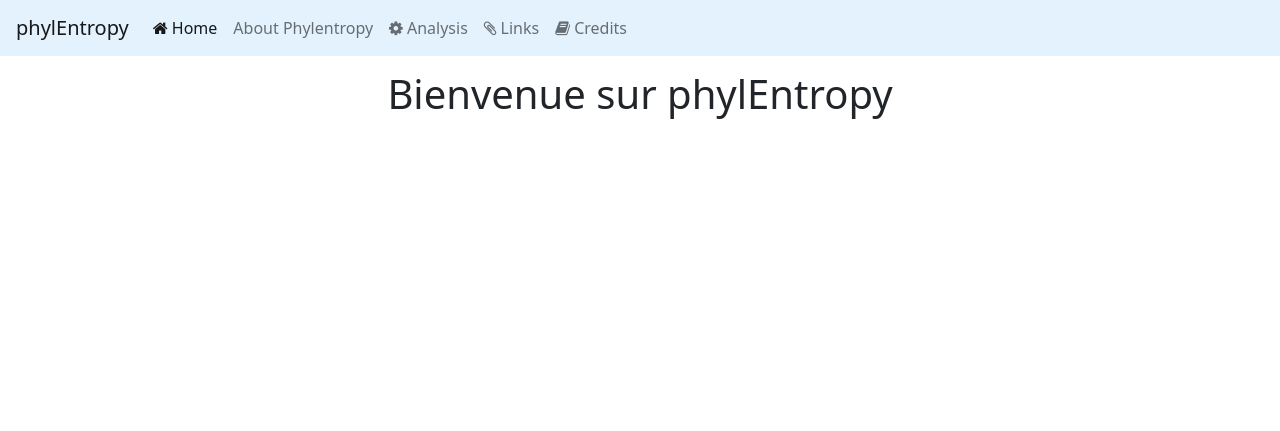
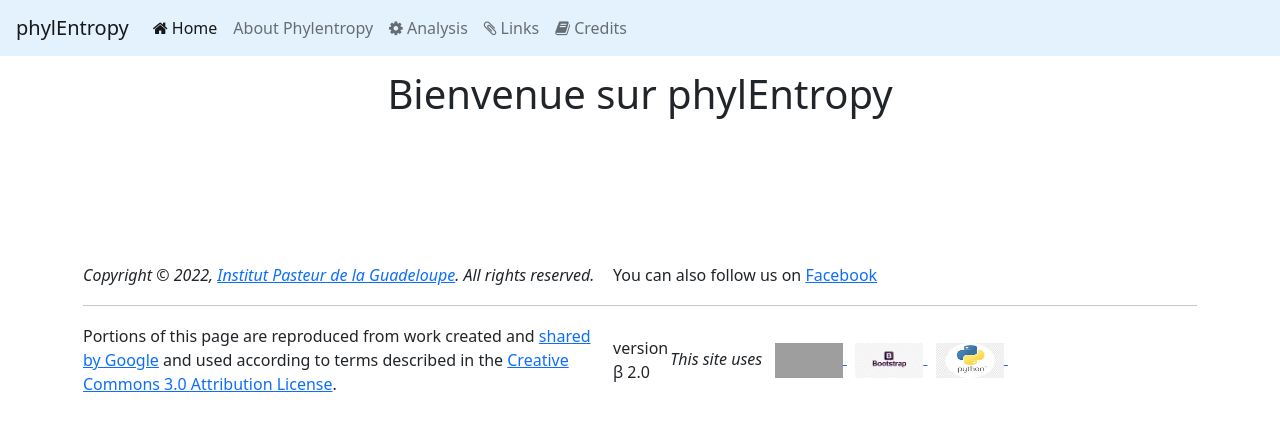
Before and after one commit to dcazenav/PhylEntropy, a Django app: page / in a window 1280 px wide. Shown: the top 431 px of the page. Run offline with Django 3.2, Linux system fonts and the light colour scheme; some libraries are stand-ins or nearby versions; grey boxes are pictures that could not be loaded.

Commit message:
ajout footer

```diff
--- a/phylogene_app/templates/credits.html
+++ b/phylogene_app/templates/credits.html
@@ -58,7 +58,7 @@
         <h1 >Credits</h1>
         <br/>
         <div id="info">
-                    <p><b>Supervisor &amp; Web Content Manager:</b> <a href="mailto:nrastogi@pasteur-guadeloupe.fr">Dr. David COUVIN</a></p>
+                    <p><b>Supervisor &amp; Web Content Manager:</b> <a href="mailto:dcouvin@pasteur-guadeloupe.fr">David COUVIN</a></p>
                     <p><b>Validation &amp; Development:</b> <a>Davy REGALADE</a>, <a href="mailto:dcazenave@pasteur-guadeloupe.fr">Damien CAZENAVE</a> &amp <a>Vincent MOCCO</a> </p>
         </div><br/>
     </div>
--- a/phylogene_app/templates/intro.html
+++ b/phylogene_app/templates/intro.html
@@ -92,9 +92,63 @@
                         </table>
                     </div>
                 </div>
+                <footer style="height: 100%;">
+                    <table class="footer" width="100%" style="margin-top: 1em;">
+
+
+                    <tr>
+
+                      <td width="37%">
+                        <div id="info"><i>Copyright &copy; 2022, <a href="http://web.pasteur-guadeloupe.fr/"
+                              target="_blank">Institut Pasteur de la Guadeloupe</a>. All rights reserved. </i> </div>
+                      </td>
+                      <td height="21" colspan="2">
+                        <div id="info" >You can also follow us on <a
+                            href="https://www.facebook.com/Institut.Pasteur.Guadeloupe/" target="_blank">Facebook</a></div>
+                      </td>
+                    </tr>
+                    <!-- <tr>
+                              <td height="21" colspan="2">&nbsp;</td>
+                              <td width="37%"><div id="info" align="right"><a href="mailto:tburguiere@pasteur-guadeloupe.fr">Thomas Burguiere</a> &nbsp; <a href="mailto:dcouvin@pasteur-guadeloupe.fr">David Couvin</a> </div></td>
+                            </tr>-->
+
+                    <tr>
+                      <td height="21" colspan="3">
+                        <hr>
+                      </td>
+                    </tr>
+
+                    <tr>
+                      <td width="50%" height="46">Portions of this page are reproduced from work created and <a
+                          href="https://google-developers.appspot.com/site-policies" target="_blank">shared by Google</a> and used
+                        according to terms described in the <a href="http://creativecommons.org/licenses/by/3.0/"
+                          target="_blank">Creative Commons 3.0 Attribution License</a>.</td>
+                      <!--<a href="http://validator.w3.org/check?uri=referer" target="_blank">
+                        <img src="http://www.w3.org/Icons/valid-html401" alt="w3c" width="88" height="31" border="0" longdesc="http://validator.w3.org/check?uri=referer" >	</a></td>-->
+                      <td>
+                        <div>version &#946; 2.0 </div>
+                      </td>
+                      <td width="50%">
+                        <div><em>This site uses </em>&nbsp;
+                          <a href="https://www.djangoproject.com/" target="_blank">
+                            <img src="../static/img/djangologo.png" alt="django" width="68" height="35" border="0"> </a>&nbsp;
+                          <a href="https://getbootstrap.com/" target="_blank">
+                            <img src="../static/img/bootstraplogo.png" alt="bootstrap" width="68" height="35" border="0"> </a>&nbsp;
+                          <a href="https://www.python.org/" target="_blank">
+                            <img src="../static/img/pythonlogo.jpg" alt="bootstrap" width="68" height="35" border="0"> </a>&nbsp;
+                        </div>
+                      </td>
+                    </tr>
+
+                    </table>
+                </footer>
             </div>
 
+
         </div>
+
+
+
         <!--FIN PIED DE PAGE -->
 
           <!-- JS bootstrap-->
```
